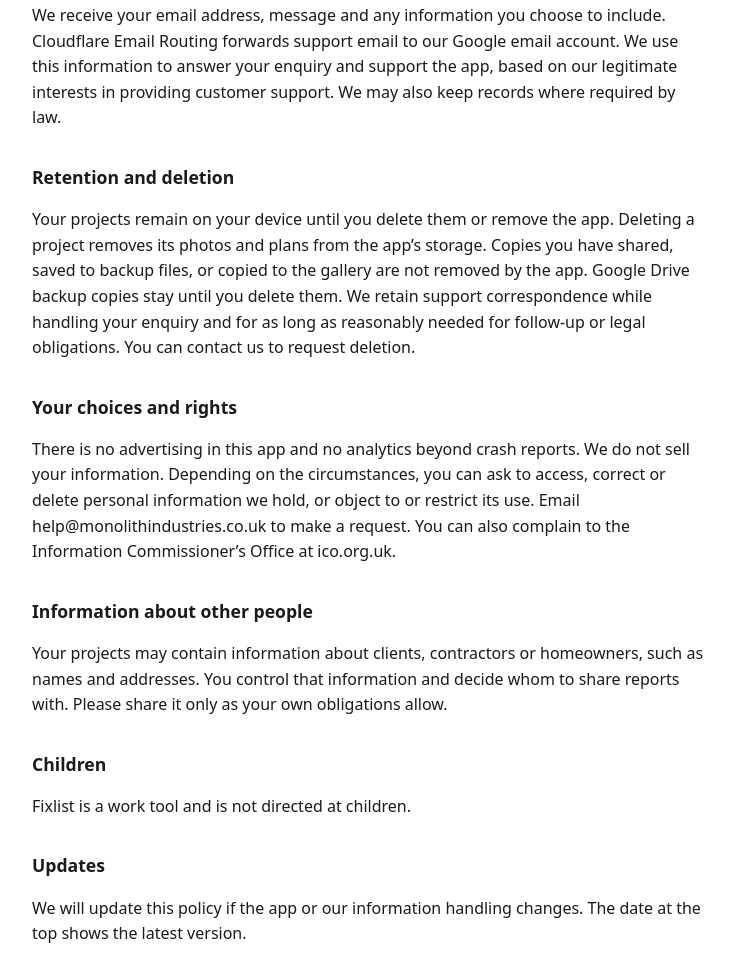
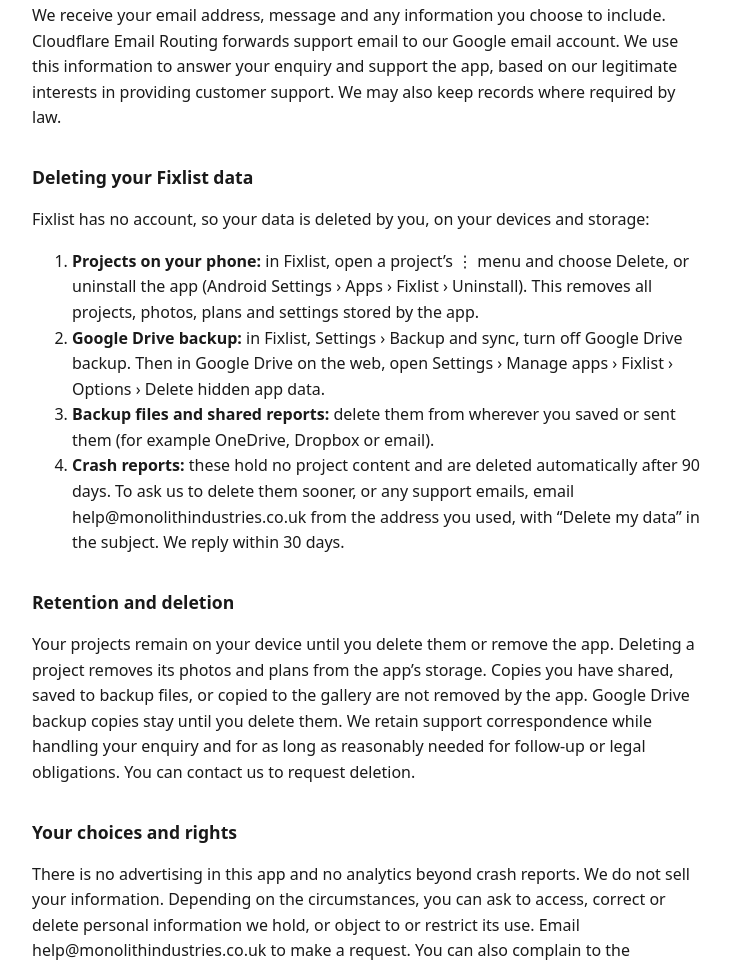
Before and after one commit to rory-github/privacy, a plain HTML site: page fixlist/index.html in a window 1280 px wide. Shown: the part 1922-2885 px from the top of the page, without its empty margins (272-1006 px from the left). Drawn offline with Linux system fonts and the light colour scheme.

Commit message:
Fixlist: data deletion steps
Co-Authored-By: Claude Opus 5.5 <noreply@anthropic.com>

```diff
--- a/fixlist/index.html
+++ b/fixlist/index.html
@@ -25,6 +25,14 @@
 <p>Google Play processes purchases. The app uses purchase information, such as the product and purchase token, to verify and restore access, and keeps confirmed access on the device for offline use. The 7-day trial is tracked on your device. We do not receive your card details. Google applies its own privacy policy to its services.</p>
 <h2>When you email us</h2>
 <p>We receive your email address, message and any information you choose to include. Cloudflare Email Routing forwards support email to our Google email account. We use this information to answer your enquiry and support the app, based on our legitimate interests in providing customer support. We may also keep records where required by law.</p>
+<h2 id="delete">Deleting your Fixlist data</h2>
+<p>Fixlist has no account, so your data is deleted by you, on your devices and storage:</p>
+<ol>
+<li><strong>Projects on your phone:</strong> in Fixlist, open a project’s ⋮ menu and choose Delete, or uninstall the app (Android Settings › Apps › Fixlist › Uninstall). This removes all projects, photos, plans and settings stored by the app.</li>
+<li><strong>Google Drive backup:</strong> in Fixlist, Settings › Backup and sync, turn off Google Drive backup. Then in Google Drive on the web, open Settings › Manage apps › Fixlist › Options › Delete hidden app data.</li>
+<li><strong>Backup files and shared reports:</strong> delete them from wherever you saved or sent them (for example OneDrive, Dropbox or email).</li>
+<li><strong>Crash reports:</strong> these hold no project content and are deleted automatically after 90 days. To ask us to delete them sooner, or any support emails, email help@monolithindustries.co.uk from the address you used, with “Delete my data” in the subject. We reply within 30 days.</li>
+</ol>
 <h2>Retention and deletion</h2>
 <p>Your projects remain on your device until you delete them or remove the app. Deleting a project removes its photos and plans from the app’s storage. Copies you have shared, saved to backup files, or copied to the gallery are not removed by the app. Google Drive backup copies stay until you delete them. We retain support correspondence while handling your enquiry and for as long as reasonably needed for follow-up or legal obligations. You can contact us to request deletion.</p>
 <h2>Your choices and rights</h2>
```
